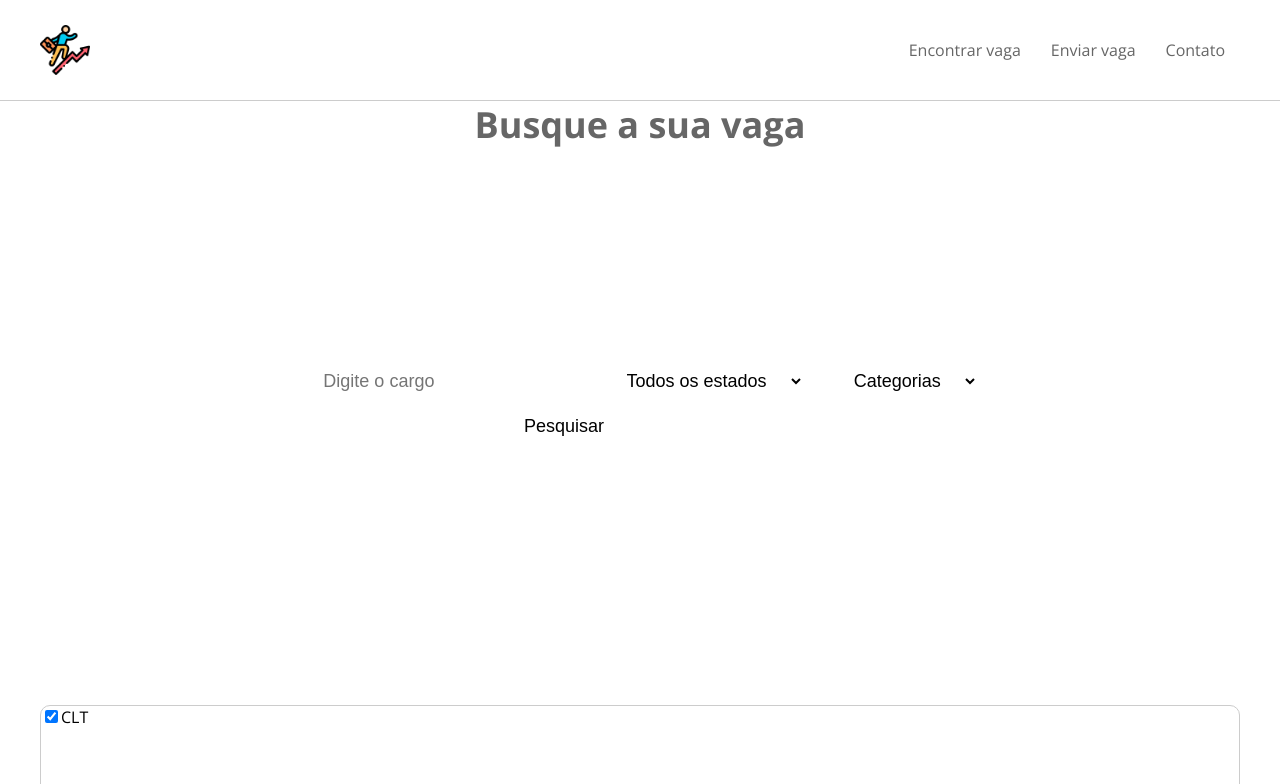
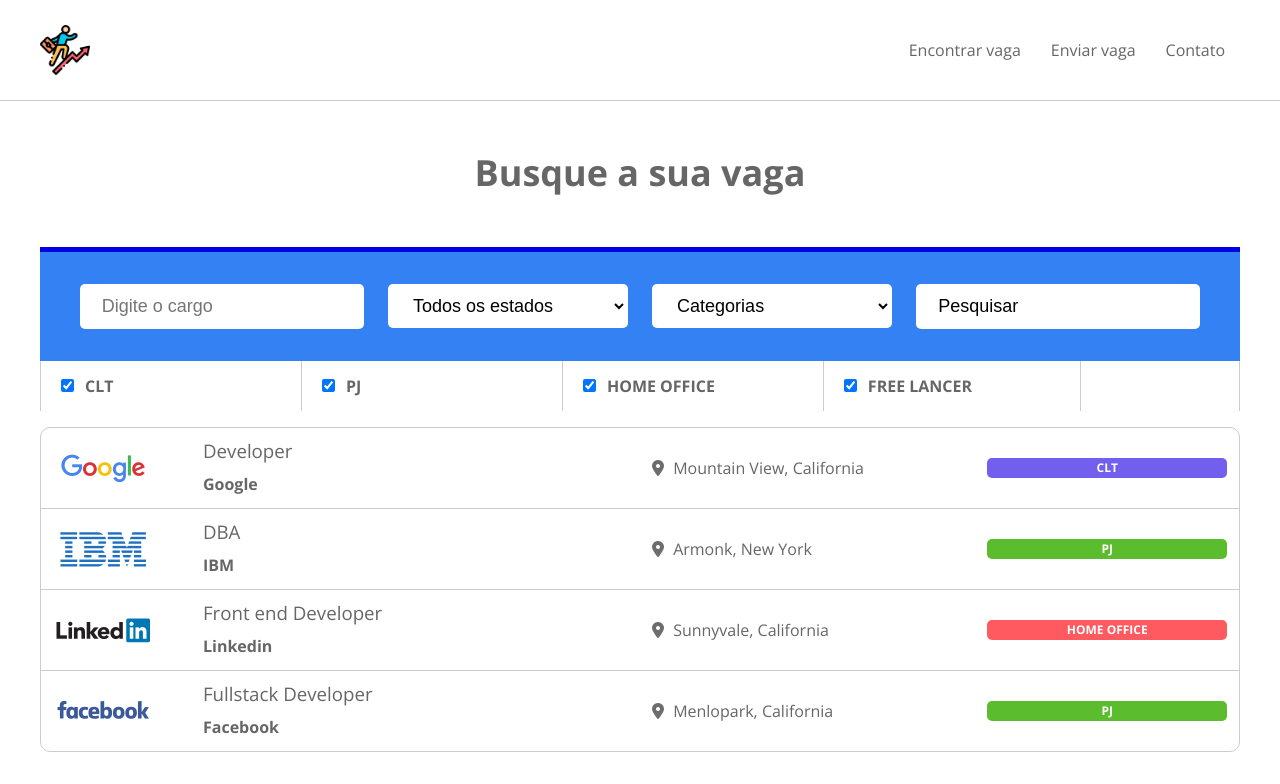
Before and after one commit to Kauanphbbb/JobFinder_HTML_CSS, a plain HTML site: page View/findjobs.html in a window 1280 px wide. Shown: the top 784 px of the page. Drawn offline with nearby package versions, Linux system fonts and the light colour scheme.

Commit message:
página find jobs

```diff
--- a/CSS/styles.css
+++ b/CSS/styles.css
@@ -89,6 +89,8 @@ nav:after {
   color: #3381f3;
 }
 
+/*Main Banner da página principal*/
+
 #main-banner {
   background: url("../img/banner6.jpg");
   background-size: cover;
@@ -140,6 +142,8 @@ nav:after {
   background-color: #2b79eb;
 }
 
+/*Seção de últimas vagas*/
+
 #lastjobs-container {
   text-align: center;
   padding: 100px 0;
@@ -183,6 +187,8 @@ nav:after {
   height: 100%;
 }
 
+/*Company Image*/
+
 .company-box {
   display: inline-block;
   width: 50%;
@@ -212,6 +218,8 @@ nav:after {
   font-weight: bold;
 }
 
+/*Company locality*/
+
 .locality {
   color: #6d6d6d;
   display: inline-block;
@@ -229,6 +237,8 @@ nav:after {
 .locality i {
   margin-right: 5px;
 }
+
+/*Company jpb type*/
 
 .job-type {
   display: inline-block;
@@ -408,6 +418,7 @@ nav:after {
   font-style: italic;
 }
 
+/*Triângulo da caixinha de fala*/
 .testmony-msg:after {
   content: "";
   width: 0;
@@ -589,6 +600,72 @@ footer .wrapper:after {
   font-weight: 600;
   margin-top: 40px;
 }
+
+/*find jobs page*/
+#find-jobs #search-form {
+  padding-top: 2em;
+  padding-bottom: 2em;
+  width: 100%;
+  background-color: #3381f3;
+  border-top: 5px solid #0000e6;
+}
+
+#find-jobs #lastjobs-container {
+  margin-top: 3em;
+}
+
+#find-jobs #search-form input,
+#find-jobs #search-form select {
+  width: 20%;
+}
+
+#find-jobs #search-form input [type="submit"] {
+  background-color: #fff;
+  color: #3381f3;
+}
+
+#find-jobs #last-jobs-container ul {
+  border-top-left-radius: 0;
+  border-top-right-radius: 0;
+  margin-top: 0;
+}
+
+#type-filter {
+  text-align: left;
+}
+
+#find-jobs #type-filter ul {
+  margin: 0;
+  border-radius: 0;
+  border: none;
+  background-color: #fff;
+  border-right: 1px solid #cccccc;
+}
+
+#find-jobs #type-filter ul li {
+  display: inline-block;
+  width: 20%;
+  height: 50px;
+  line-height: 50px;
+  border-bottom: none;
+  border-left: 1px solid #ccc;
+  border-right: 1px solid #ccc;
+  padding-left: 1em;
+}
+
+#find-jobs #type-filter ul li:nth-child(1),
+#find-jobs #type-filter ul li:nth-child(2),
+#find-jobs #type-filter ul li:nth-child(3) {
+  border-right: none;
+}
+
+#find-jobs #type-filter label {
+  text-transform: uppercase;
+  color: #666;
+  font-weight: bold;
+  margin-left: 0.5em;
+}
+/*Responsivo*/
 
 @media screen and (max-width: 1024px) {
   #logo {
--- a/View/findjobs.html
+++ b/View/findjobs.html
@@ -13,7 +13,7 @@
   </head>
 
   <body>
-    <div class="container">
+    <div class="container" id="find-jobs">
       <header>
         <nav>
           <div class="nav-container">
```
